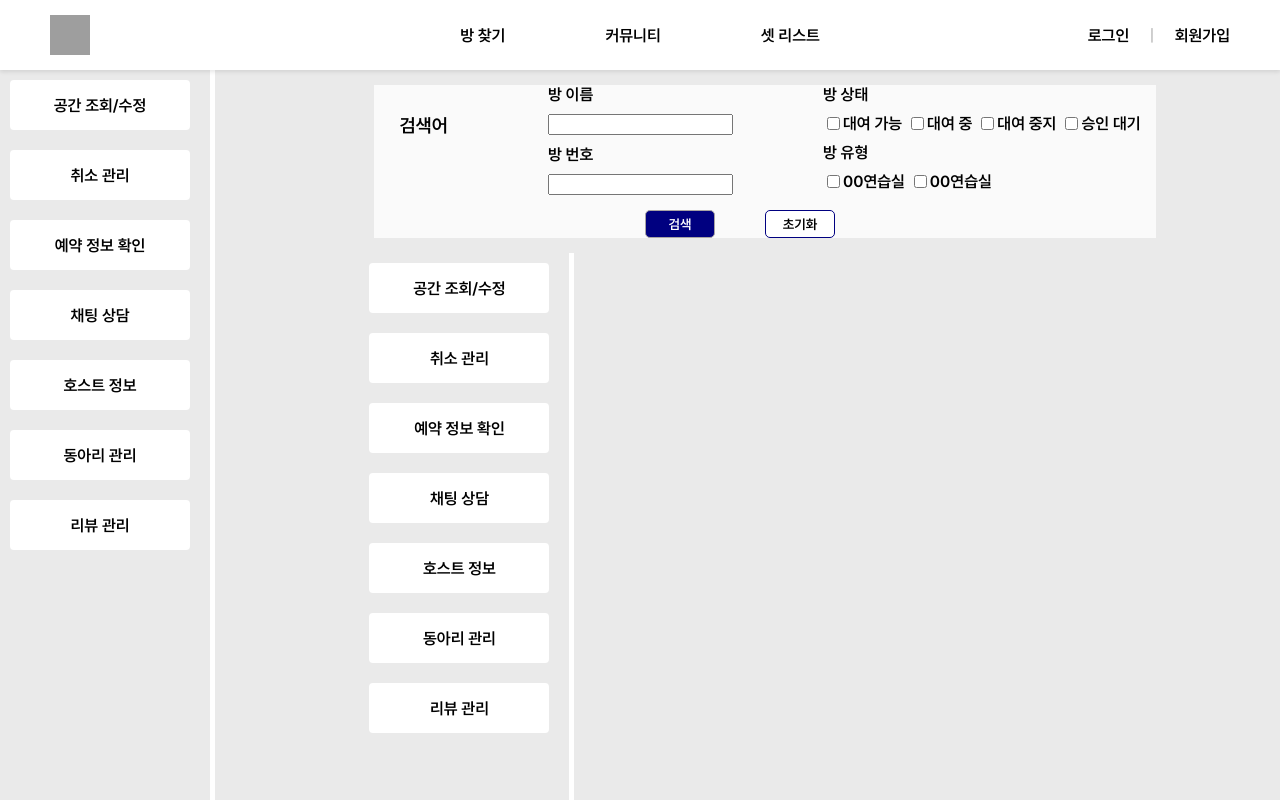
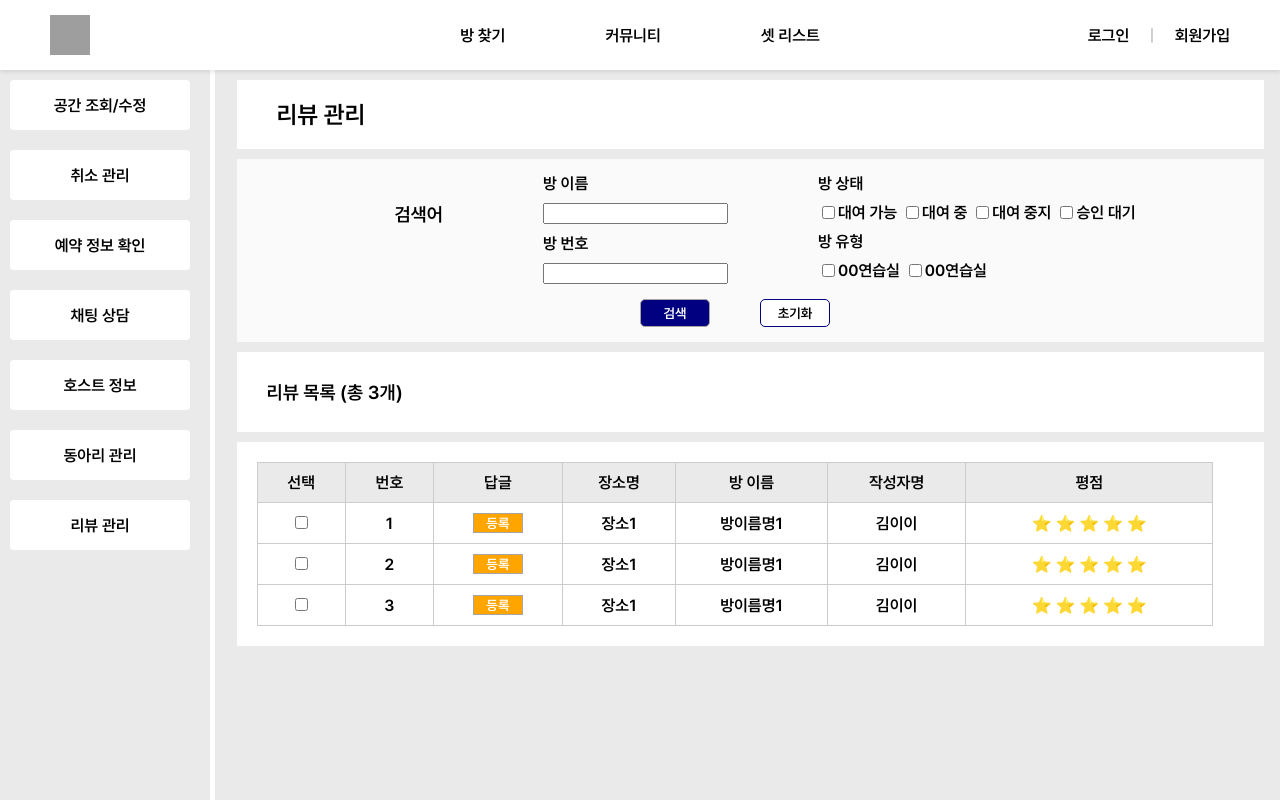
Before and after one commit to springTeamm/smile-front, a React (Create React App) app: page /ManagerPage/Review in a window 1280 px wide. Shown: the top 800 px of the page. Built offline with nearby package versions, Linux system fonts and the light colour scheme; grey boxes are pictures that could not be loaded.

Commit message:
feat:동아리 관리 페이지 및 공간 관리 페이지 및 예약 관리 페이지 및 판매자 정보 페이지 추가 - 날짜 넣는 것때매 datepicker이거 import해야함 -아직 검색 컴포넌트를 어떻게 할지 고민중

```diff
--- /dev/null
+++ b/src/pages/managerpage/Chat.jsx
@@ -0,0 +1,6 @@
+import React from 'react';
+
+const Chat=()=>{
+
+}
+export default Chat;
--- a/src/pages/managerpage/Reservationinfo.jsx
+++ b/src/pages/managerpage/Reservationinfo.jsx
@@ -5,7 +5,7 @@ import Managertitle from "../../components/manager/managertitle";
 import Dateselect from "../../components/manager/dateselect";
 import Searchservation from "../../components/manager/Selectreservation";
 import roomstyles from "../managerpagecss/Roomstyle.module.css";
-import SearchModal from "./SearchModal";
+
 
 const Reservationinfo = () => {
     const [rooms, setRooms] = useState([]);
--- a/src/pages/managerpage/Review.jsx
+++ b/src/pages/managerpage/Review.jsx
@@ -1,12 +1,58 @@
 import React from 'react';
 import Select from "../../components/manager/Select";
-import Sidebar from "../../components/manager/Sidebar";
+
+import styles from "../managerpagecss/Cancellmanagement.module.css";
+import Managertitle from "../../components/manager/managertitle";
 
 const review = () => {
-    return(
-        <div className="chat">
-            <Select/>
-            <div><Sidebar/></div>
+    const reviews=[
+        { id: 1, locationName: '장소1', roomName: '방이름명1', userName: '김이이', starNum: '⭐ ⭐ ⭐ ⭐ ⭐'},
+        { id: 2, locationName: '장소1', roomName: '방이름명1',userName: '김이이', starNum: '⭐ ⭐ ⭐ ⭐ ⭐' },
+        { id: 3, locationName: '장소1', roomName: '방이름명1', userName: '김이이', starNum: '⭐ ⭐ ⭐ ⭐ ⭐' },
+    ];
+    const handlesave =()=>{
+        //
+    }
+    const totalreview = reviews.length
+    return (
+
+
+        <div className={styles.allcontain}>
+            <div className={styles.title}><Managertitle title={"리뷰 관리"}></Managertitle> </div>
+            <div className={styles.search_section}><Select/></div>
+            <div className={styles.selecttotal}><h3>리뷰 목록 (총 {totalreview}개)</h3></div>
+            <div className={styles.table}>
+
+                <div className={styles.table_container}>
+                    <table>
+                        <thead>
+                        <tr>
+                            <th>선택</th>
+                            <th>번호</th>
+                            <th>답글</th>
+                            <th>장소명</th>
+                            <th>방 이름</th>
+                            <th>작성자명</th>
+                            <th>평점</th>
+                        </tr>
+                        </thead>
+                        <tbody>
+                        {reviews.map((review) => (
+                            <tr key={(review.id)}>
+                                <td><input type="checkbox"/></td>
+                                <td>{review.id}</td>
+                                <td>{<button className={styles.su} onClick={handlesave}>등록</button>}</td>
+                                <td>{review.locationName}</td>
+                                <td>{review.roomName}</td>
+                                <td>{review.userName}</td>
+                                <td>{review.starNum}</td>
+                            </tr>
+                        ))}
+                        </tbody>
+                    </table>
+
+                </div>
+            </div>
         </div>
     );
 };
--- a/src/pages/managerpagecss/Cancellmanagement.module.css
+++ b/src/pages/managerpagecss/Cancellmanagement.module.css
@@ -179,3 +179,13 @@
     margin-left: 10px;
     height: 30px;
 }
+.su{
+    display: flex;
+    justify-content: center;
+    align-items: center;
+    margin: 0 auto; /* 버튼을 가로 중앙에 정렬 */
+    height: 100%; /* 버튼 높이를 셀에 맞춤 */
+    width: 50px;
+    background-color: orange;
+    color: white;
+}
```
Also changed, not shown: src/pages/managerpage/Moneymanager.jsx (added, +56 -0 lines).
